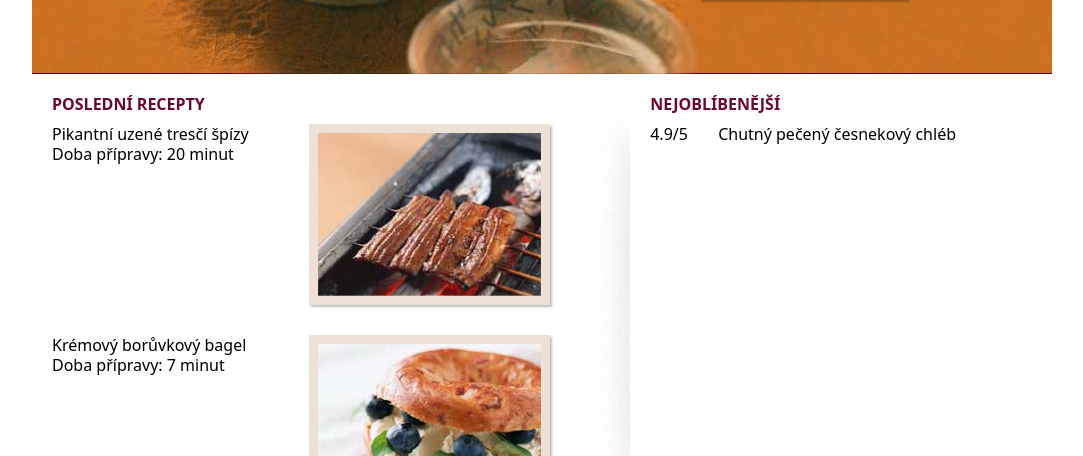
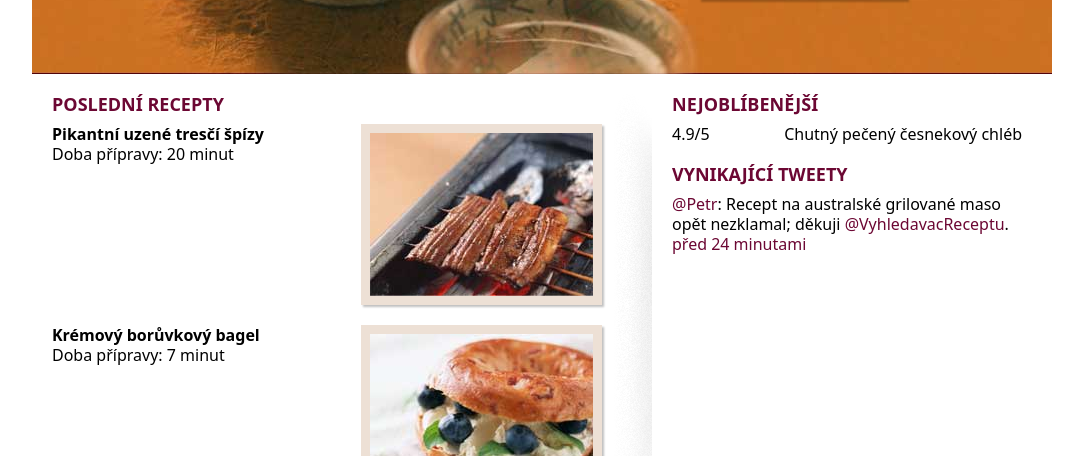
Before and after one commit to rstoweb/vyhledavac, a plain HTML site: page index.html in a window 1280 px wide. Shown: the part 344-800 px from the top of the page, without its empty margins (96-1179 px from the left). Drawn offline with Linux system fonts and the light colour scheme.

Commit message:
Layout main (grid)

```diff
--- a/css/styly.css
+++ b/css/styly.css
@@ -57,39 +57,52 @@
 }
 
 .recipes {
-    display: flex;
+    display: grid;
+    grid-template-columns: 600px 400px;
+    column-gap: 20px;
     padding: 20px;
 }
 
+
 main {
-    flex-grow: 2;
-    margin-right: 20px;
     background: url(../obrazky/pozadi-sloupce.png) no-repeat top right;
+
 }
+
+.recipes article {
+    display: flex;
+    justify-content: space-between;
+    margin-right: 50px;
+    padding-bottom: 20px;
+}
+
+
+
 main img {
     border: solid 9px #ede0d5;
     box-shadow: rgba(0, 0, 0, .25) 2px 2px 2px 0;
 }
-aside {
-    flex-grow: 1;
-}
+
 
 main h1,
 aside h1 {
     text-transform: uppercase;
+    font-size: 18px;
     font-weight: bold;
     color: #6c0733;
+    padding-bottom: 10px;
 }
 
-article {
-    display: flex;
-    padding-top: 10px;
-    justify-content: space-between;
-    margin-bottom: 20px;
+main h2 {
+    font-weight: bold;
 }
 
-article a {
-    margin-right: 80px;
+.favorit article {
+
+}
+
+.tweet a {
+    color: #6c0733;
 }
 
 footer {
--- a/index.html
+++ b/index.html
@@ -32,6 +32,8 @@
       <a href="#5">uvařit teď!</a>
     </div>
   </div><!-- promo -->
+
+
   <div class="recipes">
     <main>
       <header>
@@ -55,16 +57,33 @@
           <img src="obrazky/bagel.jpg" alt="Borůvkový bagel" />
         </a>
       </article>
-     </main>
+    </main>
+
     <aside>
-      <h1>Nejoblíbenější</h1>
-      <article>
+      <header>
+        <h1>Nejoblíbenější</h1>
+      </header>
+
+      <article class="favorit">
+
         <p>
           4.9/5
         </p>
         <a href="#8">Chutný pečený česnekový chléb</a>
       </article>
+
+      <header>
+        <h1>Vynikající tweety</h1>
+      </header>
+
+      <article class="tweet">
+
+            <p><a href="#17">@Petr</a>: Recept na australské grilované maso opět nezklamal; děkuji <a href="#">@VyhledavacReceptu</a>.<br>
+              <a href="#18" class="datum">před 24 minutami</a></p>
+      </article>
+
     </aside>
+
   </div>
 
     <footer>
```
